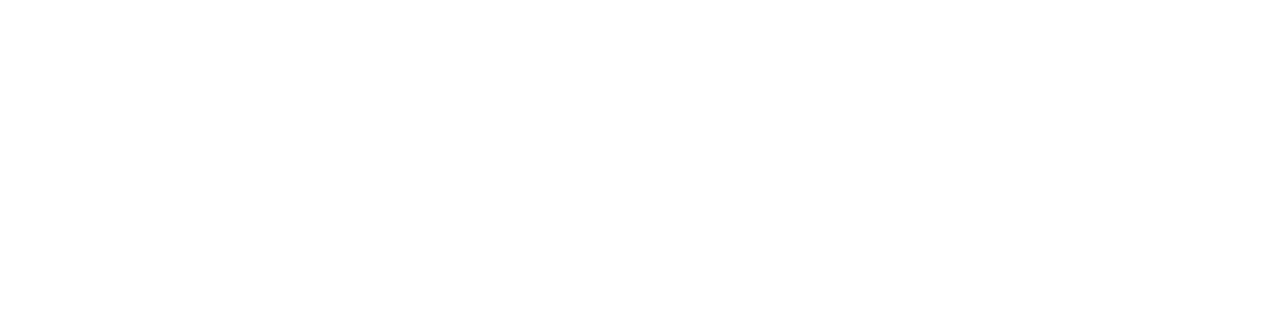
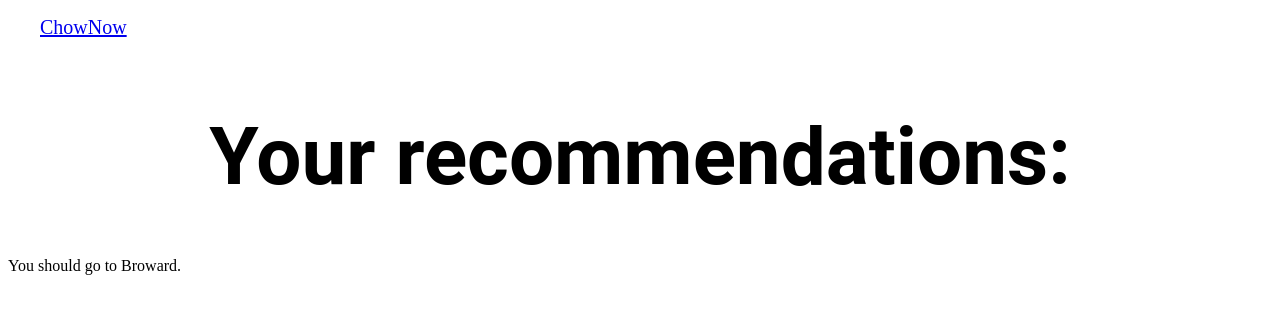
Before and after one commit to gab-conde/hackabull23, a React (Create React App) app: page /recommendations in a window 1280 px wide. Before the commit this address had no page. Shown: the top 314 px of the page. Built offline with nearby package versions, Linux system fonts and the light colour scheme.

Commit message:
Add route for recommendations page

```diff
--- a/src/index.js
+++ b/src/index.js
@@ -22,6 +22,7 @@
 import Layout from "./Pages/Layout";
 import Home from "./Pages/home";
 import Quiz from "./Pages/quiz";
+import Recommendations from "./Pages/Recommendations";
 
 
 export default function Appl() {
@@ -31,6 +32,7 @@
         <Route path="/" element={<Layout />}>
           <Route index element={<Home />} />
           <Route path="quiz" element={<Quiz />} />
+          <Route path="recommendations" element={<Recommendations />} />
         </Route>
       </Routes>
     </BrowserRouter>
```
